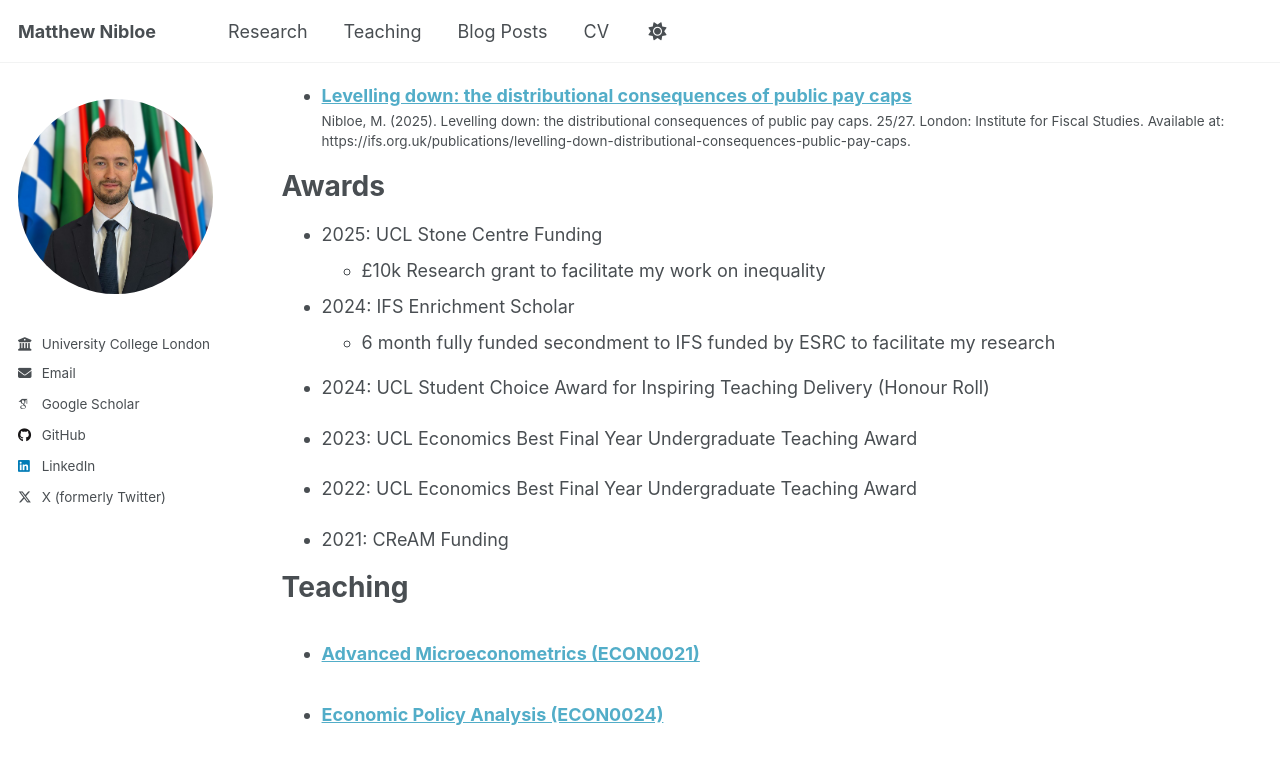
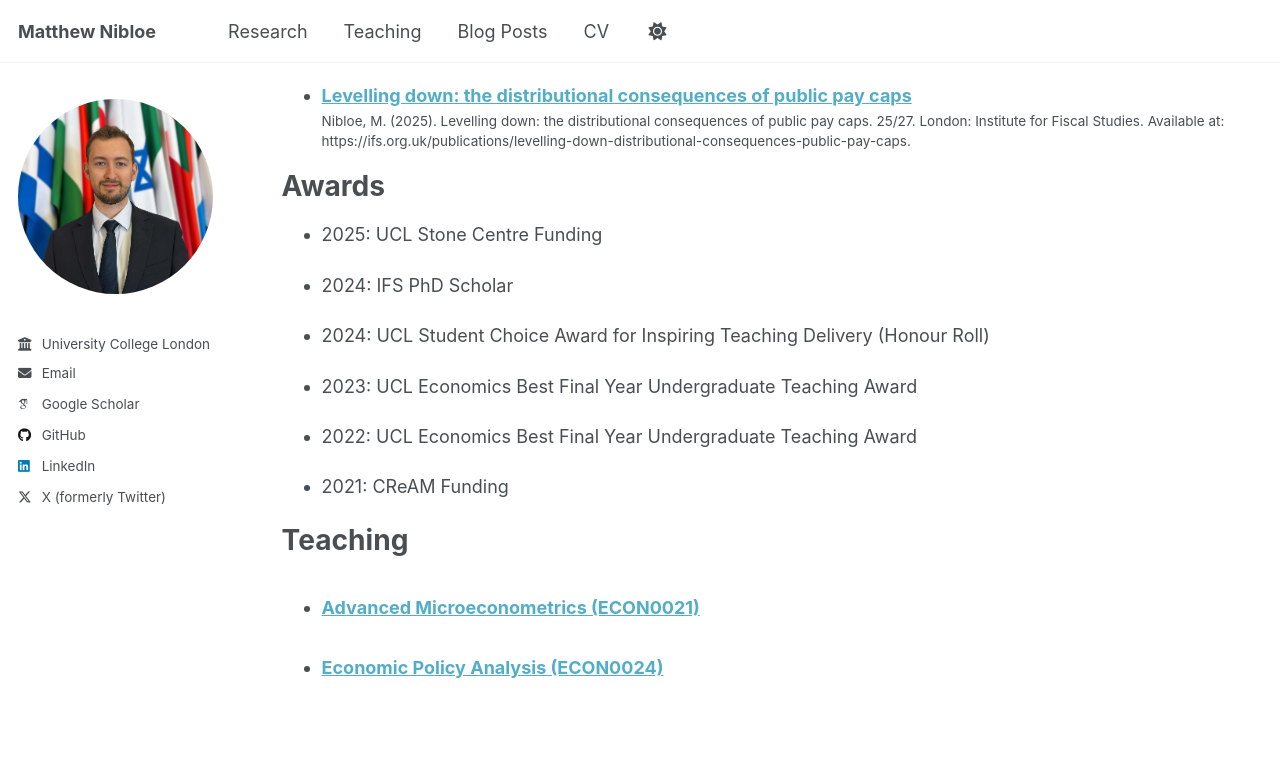
Before and after one commit to matthewnibloe/matthewnibloe.github.io, a Jekyll site: the page built from _pages/cv.md, in a window 1280 px wide and 900 px high, scrolled down 551 px. Shown: the top 764 px of the window. Built offline with Jekyll 4.4.1, drawn with Linux system fonts in a browser that asks for light colours; some web fonts are replaced; a script that is not in the unit is left out.

Commit message:
Update cv.md

```diff
--- a/_pages/cv.md
+++ b/_pages/cv.md
@@ -35,10 +35,8 @@ Awards
 ======
 
 * 2025: UCL Stone Centre Funding
-  * £10k Research grant to facilitate my work on inequality
 
-* 2024: IFS Enrichment Scholar
-  * 6 month fully funded secondment to IFS funded by ESRC to facilitate my research
+* 2024: IFS PhD Scholar
 
 * 2024: UCL Student Choice Award for Inspiring Teaching Delivery (Honour Roll)
 
```
